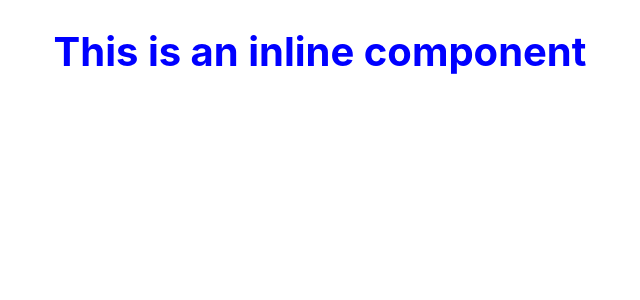
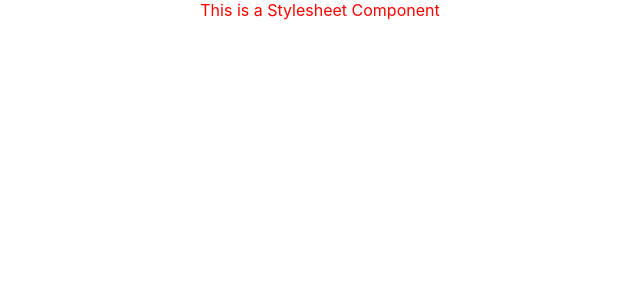
Before and after one commit to NinjaTeknik/First-React-App, a React (Create React App) app: page / in a window 1280 px wide. Shown: the top 300 px of the page, without its empty margins (320-960 px from the left). Built offline with nearby package versions, Linux system fonts and the light colour scheme.

Commit message:
Stylesheet Component

```diff
--- a/src/App.js
+++ b/src/App.js
@@ -12,12 +12,13 @@
 //import Product from "./components/Product";
 //import Form from "./components/Form";
 //import Todo from "./components/Todo";
-import InlineComponent from "./components/InlineComponent";
+//import InlineComponent from "./components/InlineComponent";
+import StylesheetComponent from "./components/StylesheetComponent";
 
 function App() {
   return (
     <div className="App">
-      <InlineComponent></InlineComponent>
+      <StylesheetComponent></StylesheetComponent>
     </div>
   );
 }
--- /dev/null
+++ b/src/components/StylesheetComponent.js
@@ -0,0 +1,5 @@
+import "./style.css";
+
+export default function StylesheetComponent() {
+  return <div className="header">This is a Stylesheet Component</div>;
+}
--- /dev/null
+++ b/src/components/style.css
@@ -0,0 +1,3 @@
+.header {
+  color: red;
+}
```
